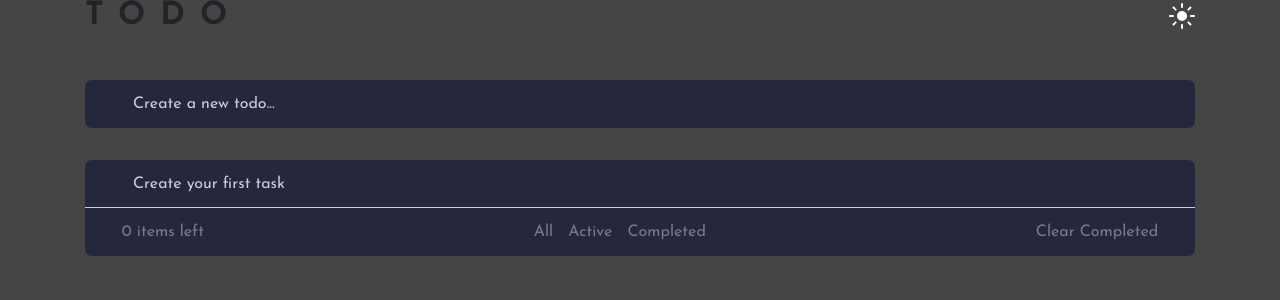
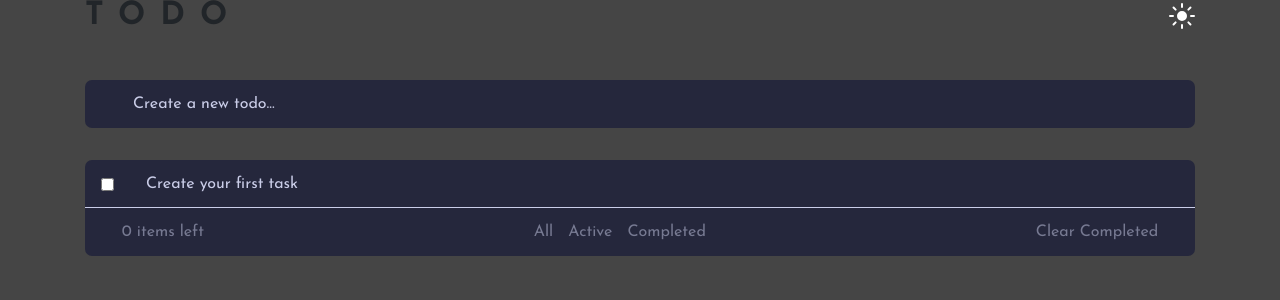
Before and after one commit to novosaleks/todo-app, a React (Create React App) app: page / in a window 1280 px wide. Shown: the top 300 px of the page. Built offline with nearby package versions, Linux system fonts and the light colour scheme.

Commit message:
implemented feature 'select as completed'

```diff
--- a/src/components/TodoApp/TodoApp.tsx
+++ b/src/components/TodoApp/TodoApp.tsx
@@ -6,35 +6,58 @@ import TodoHeader from '../TodoHeader';
 import TodoForm from '../TodoForm';
 import TodoList from '../TodoList';
 import TodoFooter from '../TodoFooter';
+import TodoItem from '../TodoItem';
 
-import { todoItem } from '../../utils/types';
+
+import { TodoItemEntity } from '../../entities';
 
 const TodoApp: React.FC = () => {
-    const [todoList, setTodoList] = useState<todoItem[] | []>([
-        { id: 0, label: 'Create your first task', completed: false },
+    const [todos, setTodos] = useState<TodoItemEntity[]>([
+        { ...new TodoItemEntity('Create your first task') },
     ]);
 
+    const toggleCompletion = (id: number) => {
+        setTodos(todos => {
+            const idx  = todos.findIndex(item => item.id === id),
+                  todo = todos[idx];
+
+            return [
+                ...todos.slice(0, idx),
+                { ...todo, completed: !todo.completed },
+                ...todos.slice(idx + 1),
+            ];
+        });
+    };
+
     const createNewItem = (label: string) => {
-        setTodoList(prevList => {
+        setTodos(prevList => {
             return [
                 ...prevList,
-                {
-                    id: +new Date(),
-                    label,
-                    completed: false
-                }
+                new TodoItemEntity(label)
             ];
         });
+    };
+
+    const renderFunction = (todo: TodoItemEntity) => {
+        const { id, ...item } = todo;
+
+        return (
+            <li key={id} className='todo-list__item'>
+                <TodoItem toggleCompletion={() => toggleCompletion(id)} {...item} />
+            </li>
+        );
     };
 
 return (
     <div className='todo-app container'>
         <TodoHeader/>
         <TodoForm createNewItem={createNewItem}/>
-            <TodoList todoList={todoList}/>
+        <TodoList todos={todos}>
+            {renderFunction}
+        </TodoList>
         <TodoFooter/>
     </div>
 );
-};
+}
 
 export default TodoApp;
--- a/src/components/TodoItem/TodoItem.scss
+++ b/src/components/TodoItem/TodoItem.scss
@@ -0,0 +1,8 @@
+.todo-item {
+	column-gap: 2rem;
+}
+
+.todo-item__label.completed {
+	text-decoration: line-through;
+	color: #4c4c4c;
+}
--- a/src/components/TodoItem/TodoItem.tsx
+++ b/src/components/TodoItem/TodoItem.tsx
@@ -1,12 +1,17 @@
 import React from 'react';
 
 import './TodoItem.scss';
-import { todoItem } from '../../utils/types';
+import { TodoItemEntity } from '../../entities';
 
-const TodoItem: React.FC<Omit<todoItem, 'id'>> = ({label, completed}) => {
+interface TodoItemProps extends Omit<TodoItemEntity, 'id'> {
+    toggleCompletion: () => void
+}
+
+const TodoItem: React.FC<TodoItemProps> = ({ label, completed, toggleCompletion }) => {
     return (
-        <div className='todo-item'>
-            {label}
+        <div className='todo-item d-flex align-items-center'>
+            <input onChange={toggleCompletion} type="checkbox" defaultChecked={completed}/>
+            <div className={`todo-item__label ${completed ? 'completed' : ''}`}>{label}</div>
         </div>
     );
 };
--- a/src/components/TodoList/TodoList.scss
+++ b/src/components/TodoList/TodoList.scss
@@ -10,7 +10,7 @@
   border-bottom: 1px solid hsl(234, 39%, 85%);
   height: 3rem;
   line-height: 3;
-  padding-left: 3rem;
+  padding-left: 1rem;
 
   &:first-child {
     border-radius: 7px 7px 0 0;
--- a/src/components/TodoList/TodoList.tsx
+++ b/src/components/TodoList/TodoList.tsx
@@ -1,23 +1,16 @@
 import React from 'react';
-import TodoItem from '../TodoItem';
 
 import './TodoList.scss';
-import { todoItem } from '../../utils/types';
+import { TodoItemEntity } from '../../entities';
 
 interface TodoListProps {
-    todoList: todoItem[] | []
+    todos: TodoItemEntity[],
+    children: (todo: TodoItemEntity) => JSX.Element,
 }
 
-const TodoList: React.FC<TodoListProps> = ({ todoList }) => {
-    const todoListComponents = todoList.map((element: todoItem) => {
-        const {id, ...item} = element;
+const TodoList: React.FC<TodoListProps> = ({ children, todos }) => {
 
-        return (
-            <li key={id} className='todo-list__item'>
-                <TodoItem {...item} />
-            </li>
-        )
-    });
+    const todoListComponents = todos.map(children);
 
     return (
         <ul className='todo-list'>
--- /dev/null
+++ b/src/entities/index.ts
@@ -0,0 +1,3 @@
+import TodoItemEntity from './todoitem.entity';
+
+export { TodoItemEntity };
--- /dev/null
+++ b/src/entities/todoitem.entity.ts
@@ -0,0 +1,9 @@
+export default class TodoItemEntity {
+    id: number = +new Date();
+    completed: boolean = false;
+    label: string;
+
+    constructor(label: string) {
+        this.label = label;
+    }
+}
--- a/src/utils/types.ts
+++ /dev/null
@@ -1,5 +0,0 @@
-export type todoItem = {
-    id: number,
-    label: string,
-    completed: boolean
-}
```
Also changed, not shown: src/index.css (line endings or trailing spaces). Lines whose indentation alone changed are shown as unchanged.
